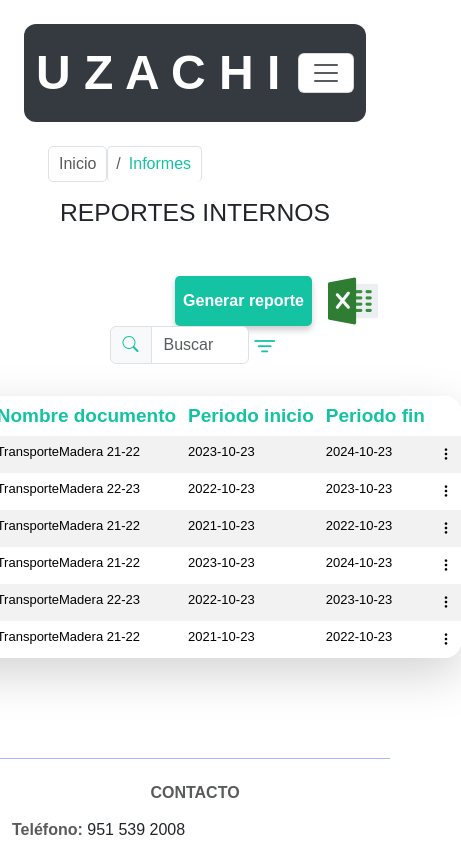
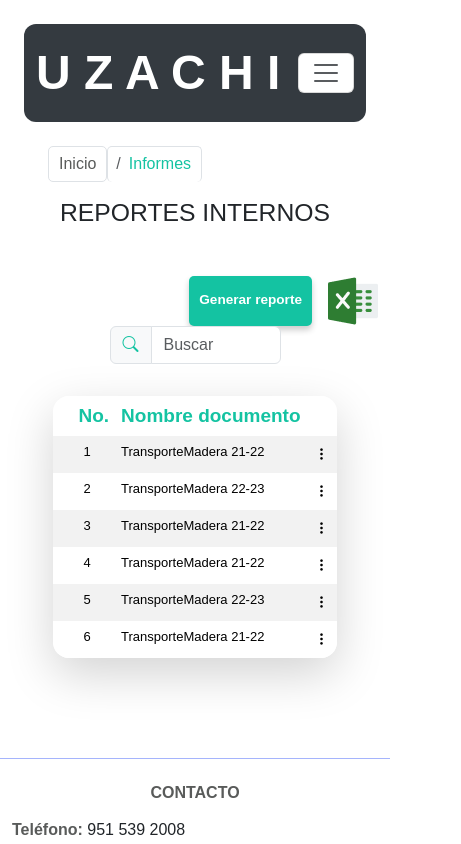
Before and after one commit to LuisPerezcx/UZACHI-FRONTEND, a React (Create React App) app: page /ReportesInternos in a window 390 px wide. Shown: the top 844 px of the page, 461 px wide, since content can reach past the window. Built offline with nearby package versions, Linux system fonts and the light colour scheme.

Commit message:
Se modifico la tabla y se hizo responsiva la tabla

```diff
--- a/src/pages/Reportes/Components/ModalGenerarReporte.css
+++ b/src/pages/Reportes/Components/ModalGenerarReporte.css
@@ -5,12 +5,83 @@
     margin-top: 17px;
     font-weight: bold;
 }
+
 /* Estilo para los inputs */
 .modal-body .container .row .form-label {
     font-size: 1.1rem !important;
 }
+
 /* Estilo para los inputs, con color gris en el borde */
 .modal-body .container .row .col-8 input {
     font-size: 0.8rem !important;
     border: 1px solid var(--color-gris);
+}
+
+/* Ajustes generales para la tabla */
+.table {
+    width: 100%;
+    margin-bottom: 1rem;
+    overflow-x: auto;
+    white-space: nowrap; /* Evita que las columnas largas rompan el diseño */
+}
+
+.table-container {
+    overflow-x: auto;
+    -webkit-overflow-scrolling: touch; /* Para un desplazamiento más fluido en dispositivos táctiles */
+}
+
+/* Estilo para las celdas en dispositivos pequeños */
+@media (max-width: 768px) {
+    .table {
+        font-size: 0.9rem; /* Reduce el tamaño de fuente para mayor claridad */
+    }
+
+    .table th,
+    .table td {
+        padding: 0.5rem; /* Reduce el padding en pantallas pequeñas */
+    }
+
+    /* Oculta columnas desde la tercera en adelante, dejando visibles solo No., Nombre del Documento y Acciones */
+    .table th:nth-child(n+3):not(:last-child),
+    .table td:nth-child(n+3):not(:last-child) {
+        display: none; /* Oculta las columnas adicionales */
+    }
+
+    .dropdown-menu {
+        font-size: 0.8rem; /* Ajusta el tamaño del menú desplegable */
+    }
+
+    .boton-icono {
+        font-size: 1rem; /* Ajusta el tamaño del botón */
+    }
+}
+
+
+.table th {
+    text-align: center;
+    white-space: nowrap;
+}
+
+
+
+.excel-icon {
+    width: 60px; /* Tamaño inicial */
+    height: auto;
+}
+
+/* Ajustes para pantallas pequeñas */
+@media (max-width: 768px) {
+    .reporte-btn {
+        font-size: 0.8rem; /* Reduce el tamaño de la fuente */
+        padding: 0.4rem 0.8rem; /* Ajusta el espacio interno */
+    }
+
+    .excel-icon {
+        width: 30px; /* Reduce el tamaño de la imagen */
+    }
+}
+
+.btn-responsive {
+    font-size: 1rem; /* Tamaño de fuente por defecto */
+    padding: 1px 12px; /* Padding por defecto */
   }
--- a/src/components/TableSearch.js
+++ b/src/pages/Reportes/Components/TableSearch.js
@@ -1,7 +1,7 @@
 import React, { useEffect, useState } from 'react';
 import axios from 'axios'
 
-import InputWithClearButton from './InputWithClearButton/InputWithClearButton';
+import InputWithClearButton from '../../../components/InputWithClearButton/InputWithClearButton';
 
 /*
 Este componente recibe el endpoint del backend para los datos
@@ -45,9 +45,7 @@ export const TableSearch = ({ endpoint, columns, filters, actions, data }) => {
                 <InputWithClearButton onInputChange={handleInputChange}></InputWithClearButton>
                 {filters && (
                     <div className='dropdown'>
-                        <button className='boton-icono' type="button" id={`dropdownMenuButtonFilter`} data-bs-toggle="dropdown" aria-expanded="false">
-                            <i className='bi icono-filtro bi-filter fs-1 ' ></i>
-                        </button>
+
                         <ul className='dropdown-menu' aria-labelledby={`dropdownMenuButtonFilter`}>
                             {filters.map((action, actionIndex) => (
                                 <li key={actionIndex}>
--- a/src/pages/Reportes/ReportesInternos.jsx
+++ b/src/pages/Reportes/ReportesInternos.jsx
@@ -2,7 +2,7 @@
 import React, { useState } from 'react';
 import NavAdmin from '../../components/NavAdmin';
 import { BreadCrumb } from '../../components/BreadCrumb';
-import { TableSearch } from '../../components/TableSearch';
+import { TableSearch } from './Components/TableSearch';
 import { Footer } from '../../components/Footer';
 import { GenerarReporteModal } from './Components/ModalGenerarReporte';
 
@@ -34,7 +34,7 @@ export const ReportesInternos = () => {
 
   const actions = [
     {
-      label: 'Editar',
+      label: 'Descargar',
       handler: (item) => console.log('Edit item:', item),
     },
     {
--- a/src/pages/Reportes/ReportsPageSemarnat.jsx
+++ b/src/pages/Reportes/ReportsPageSemarnat.jsx
@@ -1,7 +1,7 @@
 import React, { useState } from 'react';
 import { Footer } from '../../components/Footer';
 import NavAdmin from '../../components/NavAdmin';
-import { TableSearch } from '../../components/TableSearch';
+import { TableSearch } from './Components/TableSearch';
 import { GenerarReporteModal } from './Components/ModalGenerarReporte';
 
 
@@ -36,7 +36,7 @@ export const ReportesPage = () => {
 
   const actions = [
     {
-      label: 'Editar',
+      label: 'Descargar',
       handler: (item) => console.log('Edit item:', item),
     },
     {
@@ -58,14 +58,15 @@ export const ReportesPage = () => {
 
   return (
     <div>
-      <NavAdmin/>
+      <NavAdmin />
       <BreadCrumb links={links} />
       <div className='justify-content-center container'>
         <h2 className='text-center mb-5'>REPORTES SEMARNAT</h2>
-        <div className='d-flex justify-content-end '>
-          <button className='btn btn-success me-3'  onClick={handleShow}>Generar reporte</button>
+        <div className='d-flex justify-content-end'>
+          <button className='btn btn-success me-3 btn-responsive' onClick={handleShow}>Generar reporte</button>
           <img src={excel} alt='excel' />
         </div>
+
         <div className="d-flex justify-content-center">
           <TableSearch
             endpoint={null}
--- a/src/styles/Common.css
+++ b/src/styles/Common.css
@@ -38,6 +38,20 @@ ESTILOS PARA LAS TABLAS DE REGISTROS*/
 .btn-regresar:hover {
     background-color: #0078A0;
 }
+
+/* Estilos para botones e iconos en dispositivos móviles */
+@media (max-width: 768px) {
+    .btn {
+        font-size: 0.9rem; /* Reducir el tamaño de la fuente en pantallas pequeñas */
+        padding: 7px 10px; /* Reducir el padding */
+    }
+
+    .btn-success, .btn-cancelar, .btn-regresar {
+        font-size: 0.85rem; /* Ajustar el tamaño de fuente en los botones específicos */
+    }
+}
+
+
 /* ESTILOS GENERALES PARA LOS ICONOS DE BOOSTRAP */
 .boton-icono {
     cursor: pointer;
```
